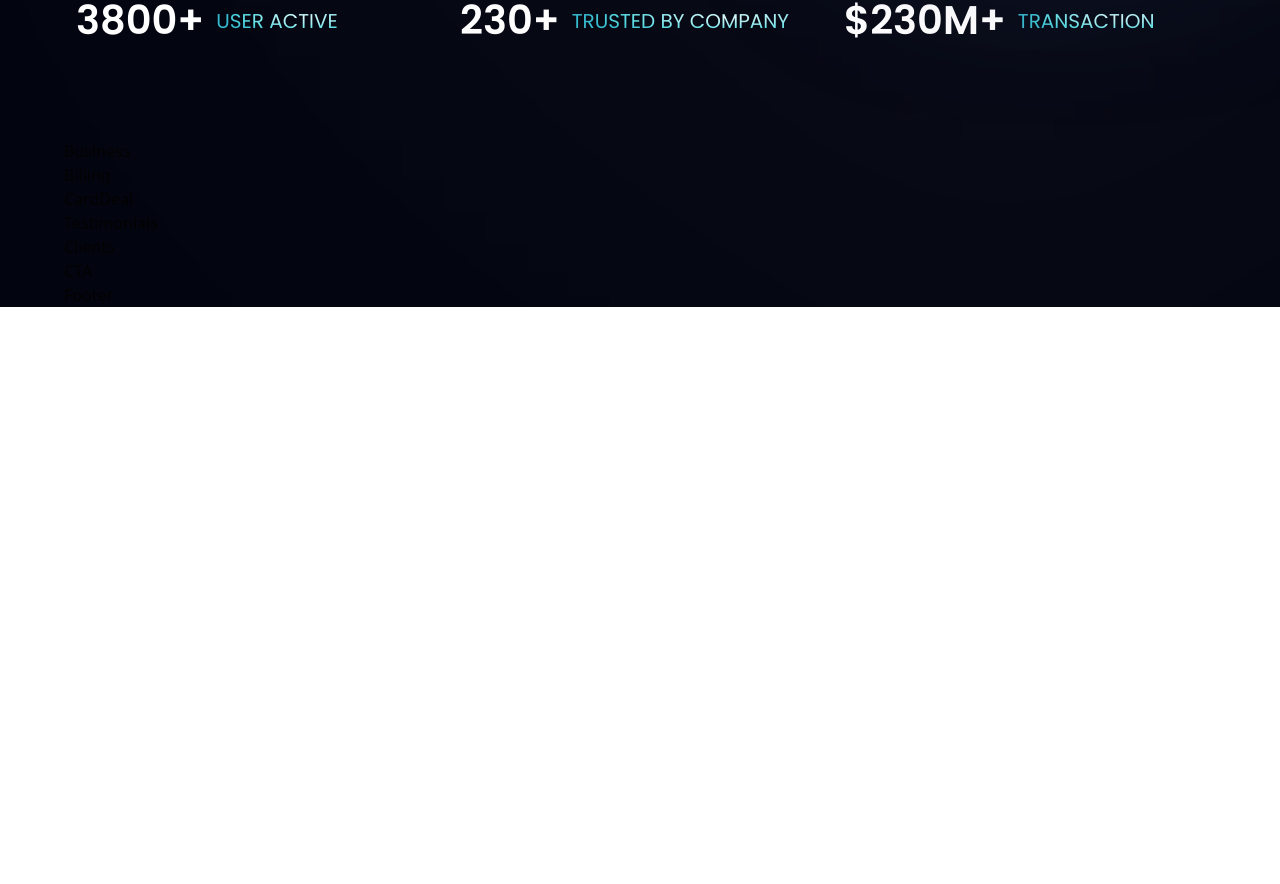
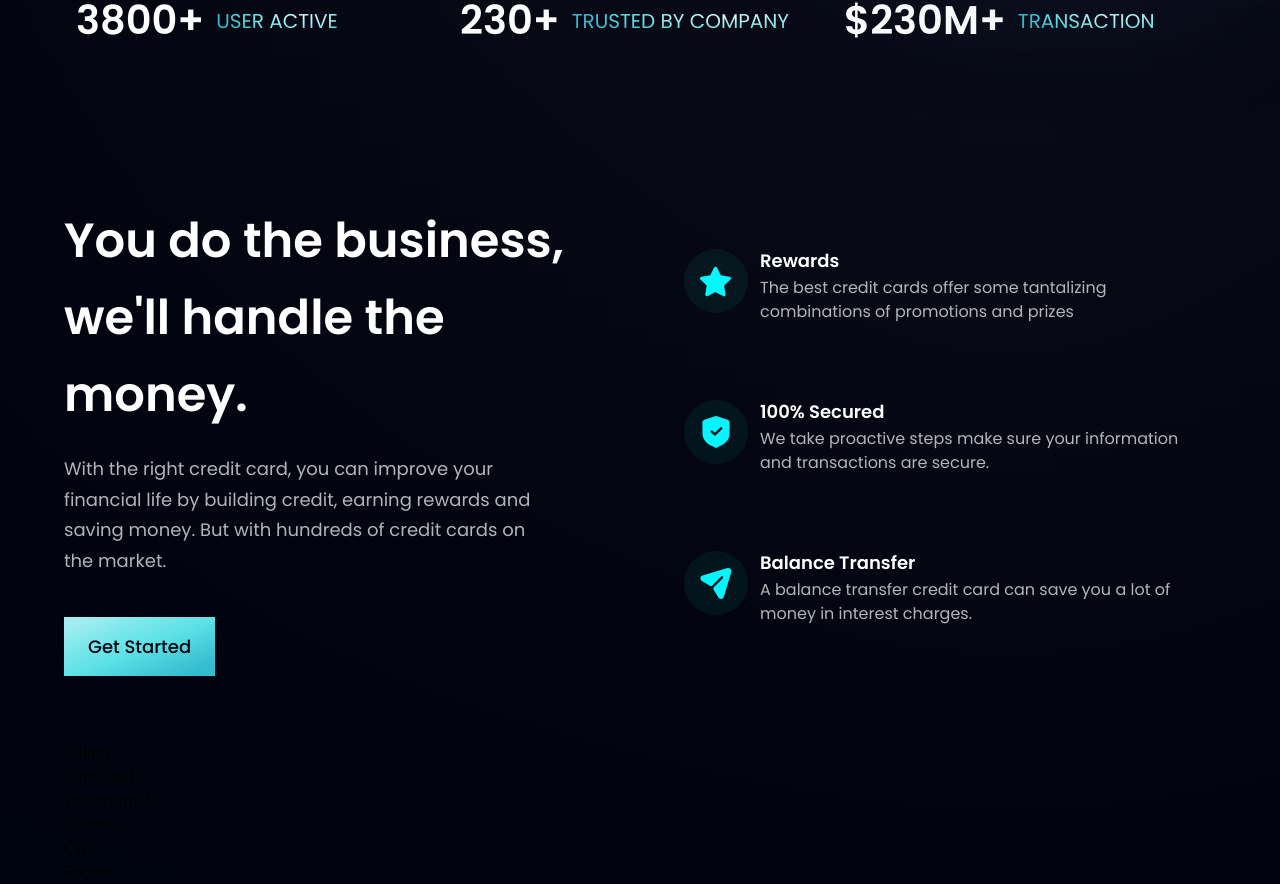
Before and after one commit to RebeccaMeegahapola/bank_modern_app, a React (Vite) app in the folder bank_modern_app/: page / in a window 1280 px wide. Shown: the part 790-1674 px from the top of the page. Before the commit the page ends 1097 px from the top, so only its background shows below. Built offline with nearby package versions, Linux system fonts and the light colour scheme.

Commit message:
Create Business and Button components and fix errors

```diff
--- a/bank_modern_app/src/components/Business.tsx
+++ b/bank_modern_app/src/components/Business.tsx
@@ -1,9 +1,40 @@
-import React from 'react'
+import React from 'react';
+import { features } from "../constants";
+import styles, { layout } from "../style";
+import Button from "./Button"
 
-const Business: React.FC = () => {
-  return (
-    <div>Business</div>
-  )
-}
+const FeatureCard: React.FC = ({ icon, title, content, index }) => (
+    <div className={`flex flex-row p-6 rounded-[20px] ${index !== features.length -1 ? "mb-6" : "mb-0"} feature-card`}>
+        <div className={`w-[64px] h-[64px] rounded-full ${styles.flexCenter} bg-dimBlue`}>
+            <img src={icon} alt="icon" className="w-[50%] h-[50%] object-contain"/>
+        </div>
+        <div className="flex-1 flex flex-col ml-3">
+            <h4 className="font-poppins font-semibold text-white text-[18px] leading-[23px] mb-1">{title}</h4>
+            <p className="font-poppins font-normal text-dimWhite text-[16px] leading-[24px] mb-1">{content}</p>
+        </div>
+    </div>
+)
+
+const Business: React.FC = () => (
+    <section id="features" className={layout.section}>
+        <div className={layout.sectionInfo}>
+            <h2 className={styles.heading2}>You do the business, <br className="sm:block hidden"/>
+                we'll handle the money.
+            </h2>
+            <p className={`${styles.paragraph} max-w-[470px] mt-5`}>
+                With the right credit card, you can improve your financial life by
+                building credit, earning rewards and saving money. But with hundreds
+                of credit cards on the market.
+            </p>
+            <Button styles="mt-10"/>
+        </div>
+
+        <div className={`${layout.sectionImg} flex-col`}>
+            {features.map((feature, index) => (
+                <FeatureCard key={feature.id} {...feature} index={index}/>
+            ))}
+        </div>
+    </section>
+)
 
 export default Business
--- a/bank_modern_app/src/components/Button.tsx
+++ b/bank_modern_app/src/components/Button.tsx
@@ -1,8 +1,12 @@
-import React from 'react'
+type ButtonProps = {
+    styles: string
+}
 
-const Button: React.FC = () => {
+const Button = ({ styles }: ButtonProps) => {
   return (
-    <div>Button</div>
+    <button type="button" className={`py-4 px-6 bg-blue-gradient font-poppins font-medium text-[18px] text-primary outline-none ${styles}`}>
+        Get Started
+    </button>
   )
 }
 
--- a/bank_modern_app/src/components/GetStarted.tsx
+++ b/bank_modern_app/src/components/GetStarted.tsx
@@ -1,5 +1,5 @@
 import styles from "../style";
-import { arrowUp } from '../assets/index'
+import { arrowUp } from '../assets/index.ts'
 
 const GetStarted: React.FC = () => (
     <div className={`${styles.flexCenter} w-[140px] h-[140px] rounded-full bg-blue-gradient p-[2px] cursor-pointer`}>
--- a/bank_modern_app/src/components/Hero.tsx
+++ b/bank_modern_app/src/components/Hero.tsx
@@ -1,5 +1,5 @@
 import styles from "../style";
-import { discount, robot } from "../assets/index";
+import { discount, robot } from "../assets/index.ts";
 import GetStarted from "./GetStarted";
 
 const Hero: React.FC = () => (
--- a/bank_modern_app/src/components/Navbar.tsx
+++ b/bank_modern_app/src/components/Navbar.tsx
@@ -1,6 +1,6 @@
 import { useState } from 'react'
 
-import { close, logo, menu } from '../assets/index';
+import { close, logo, menu } from '../assets/index.ts';
 import { navLinks } from '../constants';
 
 const Navbar: React.FC = () => {
--- a/bank_modern_app/src/constants/index.ts
+++ b/bank_modern_app/src/constants/index.ts
@@ -1,4 +1,4 @@
-import { people01, people02, people03, facebook, instagram, linkedin, twitter, airbnb, binance, coinbase, dropbox, send, shield, star  } from '../assets/index';
+import { people01, people02, people03, facebook, instagram, linkedin, twitter, airbnb, binance, coinbase, dropbox, send, shield, star  } from '../assets/index.ts';
 
 // Define types for data structures
 interface NavLink {
```
Also changed, not shown: bank_modern_app/src/assets/index.ts (line endings or trailing spaces).
